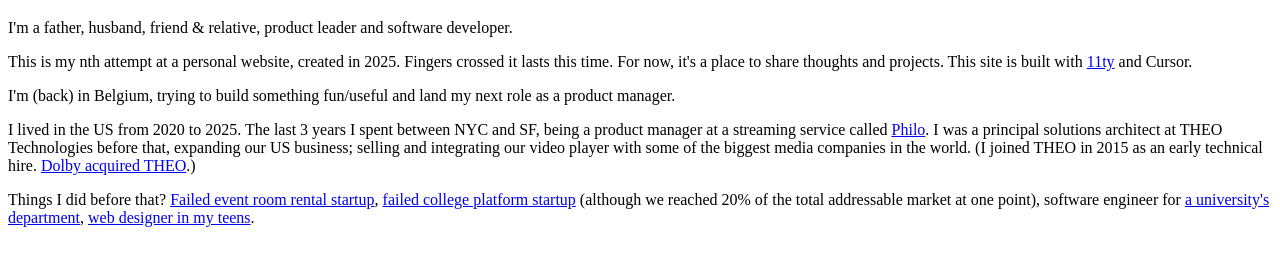
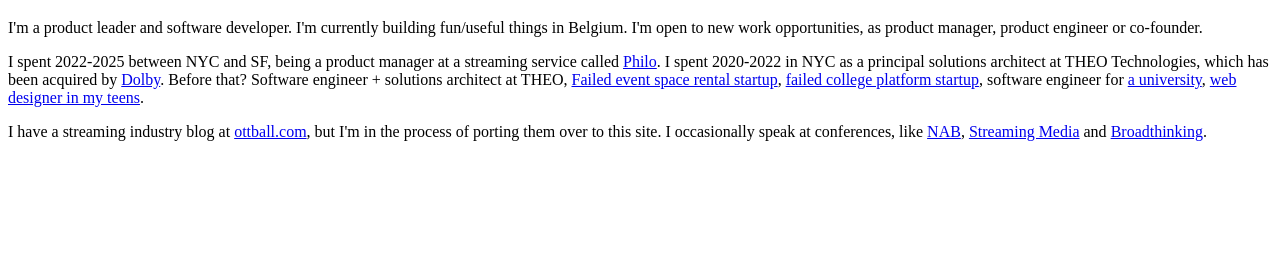
Before and after one commit to thijsl/thijsl.com, an Eleventy site: page src/index.njk in a window 1280 px wide. Shown: the part 87-352 px from the top of the page. Built offline with nearby package versions, Linux system fonts and the light colour scheme; Eleventy itself is replaced by a stand-in of ours; files that its build step writes are made by us from their sources.

Commit message:
Change copy index.

```diff
--- a/src/index.njk
+++ b/src/index.njk
@@ -4,14 +4,11 @@
 ---
 <h1>Thijs Lowette</h1>
 
-<p>I'm a father, husband, friend & relative, product leader and software developer.</p>
+<p>I'm a product leader and software developer. I'm currently building fun/useful things in Belgium. I'm open to new work opportunities, as product manager, product engineer or co-founder.</p>
 
-<p>This is my nth attempt at a personal website, created in 2025. Fingers crossed it lasts this time.
-For now, it's a place to share thoughts and projects. This site is built with <a href="https://www.11ty.dev/" target="_blank">11ty</a> and Cursor.</p>
+<p>I spent 2022-2025 between NYC and SF, being a product manager at a streaming service called <a href="https://finance.yahoo.com/news/pay-tv-bundler-philo-reveals-123443692.html" target="_blank">Philo</a>.
+I spent 2020-2022 in NYC as a principal solutions architect at THEO Technologies, which has been acquired by <a href="https://news.dolby.com/en-WW/240056-theo-technologies-is-joining-dolby" target="_blank">Dolby</a>.
+Before that? Software engineer + solutions architect at THEO, <a href="https://www.youtube.com/watch?v=2aXZIxpvSio" target="_blank">Failed event space rental startup</a>, <a href="https://www.facebook.com/trissen.be/?locale=nl_NL" target="_blank">failed college platform startup</a>, software engineer for <a href="https://www.kuleuven.be/communicatie/congresbureau/english">a university</a>, <a href="https://web.archive.org/web/20061112225457/http://www.i-support.be/portfolio.php" target="_blank">web designer in my teens</a>.</p>
 
-<p>I'm (back) in Belgium, trying to build something fun/useful and land my next role as a product manager.</p>
-
-<p>I lived in the US from 2020 to 2025. The last 3 years I spent between NYC and SF, being a product manager at a streaming service called <a href="https://finance.yahoo.com/news/pay-tv-bundler-philo-reveals-123443692.html" target="_blank">Philo</a>.
-I was a principal solutions architect at THEO Technologies before that, expanding our US business; selling and integrating our video player with some of the biggest media companies in the world. (I joined THEO in 2015 as an early technical hire. <a href="https://news.dolby.com/en-WW/240056-theo-technologies-is-joining-dolby" target="_blank">Dolby acquired THEO</a>.)
-
-<p>Things I did before that? <a href="https://www.youtube.com/watch?v=2aXZIxpvSio" target="_blank">Failed event room rental startup</a>, <a href="https://www.facebook.com/trissen.be/?locale=nl_NL" target="_blank">failed college platform startup</a> (although we reached 20% of the total addressable market at one point), software engineer for <a href="https://www.kuleuven.be/communicatie/congresbureau/english">a university's department</a>, <a href="https://web.archive.org/web/20061112225457/http://www.i-support.be/portfolio.php" target="_blank">web designer in my teens</a>.</p>
+<p>I have a streaming industry blog at <a href="https://ottball.com" target="_blank">ottball.com</a>, but I'm in the process of porting them over to this site.
+I occasionally speak at conferences, like <a href="https://nabstreamingsummit.com/videos/videos-2023newyork/" target="_blank">NAB</a>, <a href="https://www.streamingmedia.com/Conferences/West2022/29123-Thijs-Lowette.aspx" target="_blank">Streaming Media</a> and <a href="https://tech.ebu.ch/docs/events/broadthinking19/BroadThinking2019_bios.pdf" target="_blank">Broadthinking</a>.</p>
```
Also changed, not shown: 1 other file.
